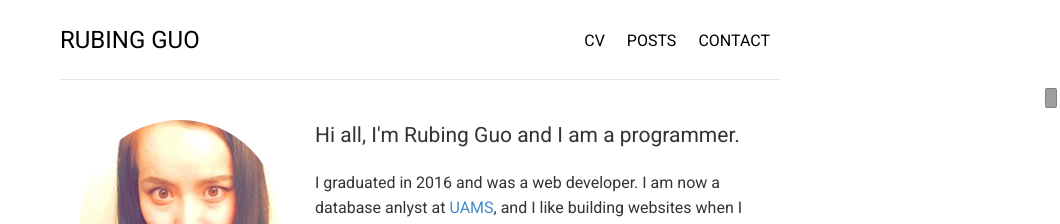
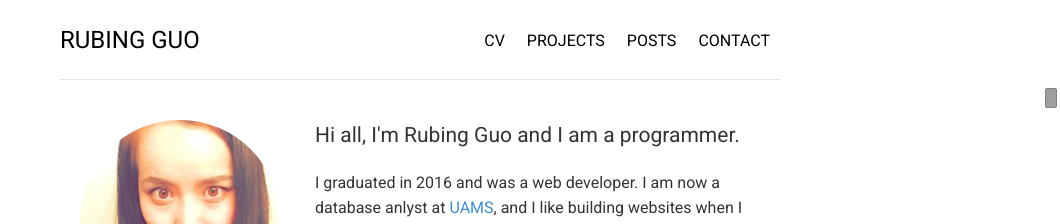
Before and after one commit to flower-joke/peanutshells.github.io, a Jekyll site: the page built from index.html, in a window 1280 px wide. Shown: the top 224 px of the page, without its empty margins (220-1280 px from the left). Built offline with Jekyll 4.4.1, drawn with Linux system fonts in a browser that asks for light colours; nearby versions of some CDN libraries; comment, search, counter and statistics services are not loaded.

Commit message:
Update header.html

```diff
--- a/_includes/header.html
+++ b/_includes/header.html
@@ -1,8 +1,9 @@
 <div class="header">
 	<ul class="nav nav-pills pull-right">
 		<li class="{{ page.cv }}"><a href="/cv" title="CV">CV</a></li>
-		<!-- <li class="{{ page.projects }}"><a href="/projects" title="Projects">Projects</a></li> -->
-		<li class="{{ page.blog }}"><a href="/blog" title="Blog">Posts</a></li>
+		<li class="{{ page.projects }}"><a href="/projects" title="Projects">Projects</a></li>
+		<!--<li class="{{ page.blog }}"><a href="/blog" title="Blog">Posts</a></li>-->
+		<li class="{{ page.posts }}"><a href="/posts" title="Posts">Posts</a></li>
 		<li class="{{ page.contact }}"><a href="/contact" title="Contact">Contact</a></li>
 	</ul>
 	<h3 class="text-muted"><a href="/">Rubing Guo</a></h3>
```
